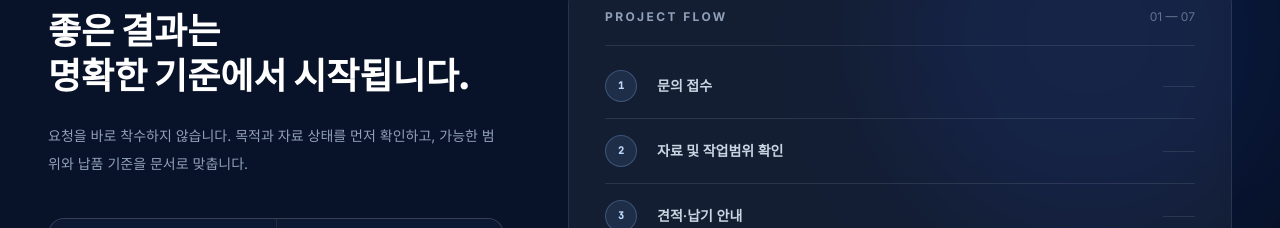
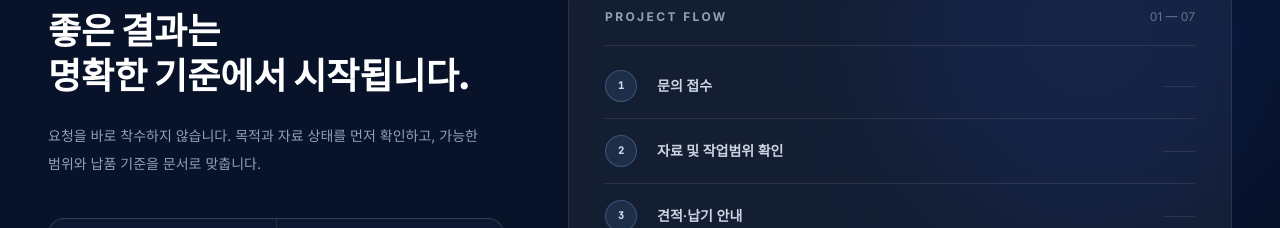
Before and after one commit to cuijinghe/cuitrade76, a React (Vite) app: page / in a window 1280 px wide. Shown: the part 2550-2778 px from the top of the page. Built offline with nearby package versions, Linux system fonts and the light colour scheme.

Commit message:
한국어 단어 단위 줄바꿈 적용

```diff
--- a/src/index.css
+++ b/src/index.css
@@ -14,6 +14,28 @@
 @layer base {
   html {
     scroll-behavior: smooth;
+  }
+
+  body {
+    word-break: keep-all;
+    overflow-wrap: break-word;
+    text-wrap: pretty;
+  }
+
+  h1,
+  h2,
+  h3,
+  h4 {
+    word-break: keep-all;
+    text-wrap: balance;
+  }
+
+  p,
+  li,
+  button,
+  a,
+  label {
+    word-break: keep-all;
   }
 }
 
```
